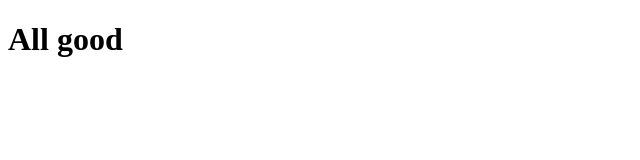
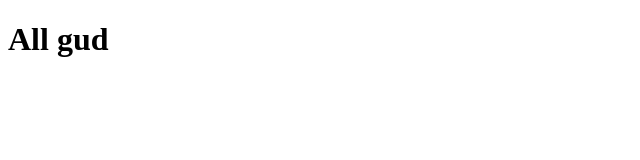
Before and after one commit to SweetCodeDSM/Api_sweet_code, a website: page public/index.html in a window 1280 px wide. Shown: the full height of the page, 0-640 px from the left. Drawn offline with Linux system fonts and the light colour scheme.

Commit message:
se modifico indez

```diff
--- a/public/index.html
+++ b/public/index.html
@@ -6,6 +6,6 @@
     <title>Document</title>
 </head>
 <body>
-    <h1>All good</h1>
+    <h1>All gud</h1>
 </body>
 </html>
```
